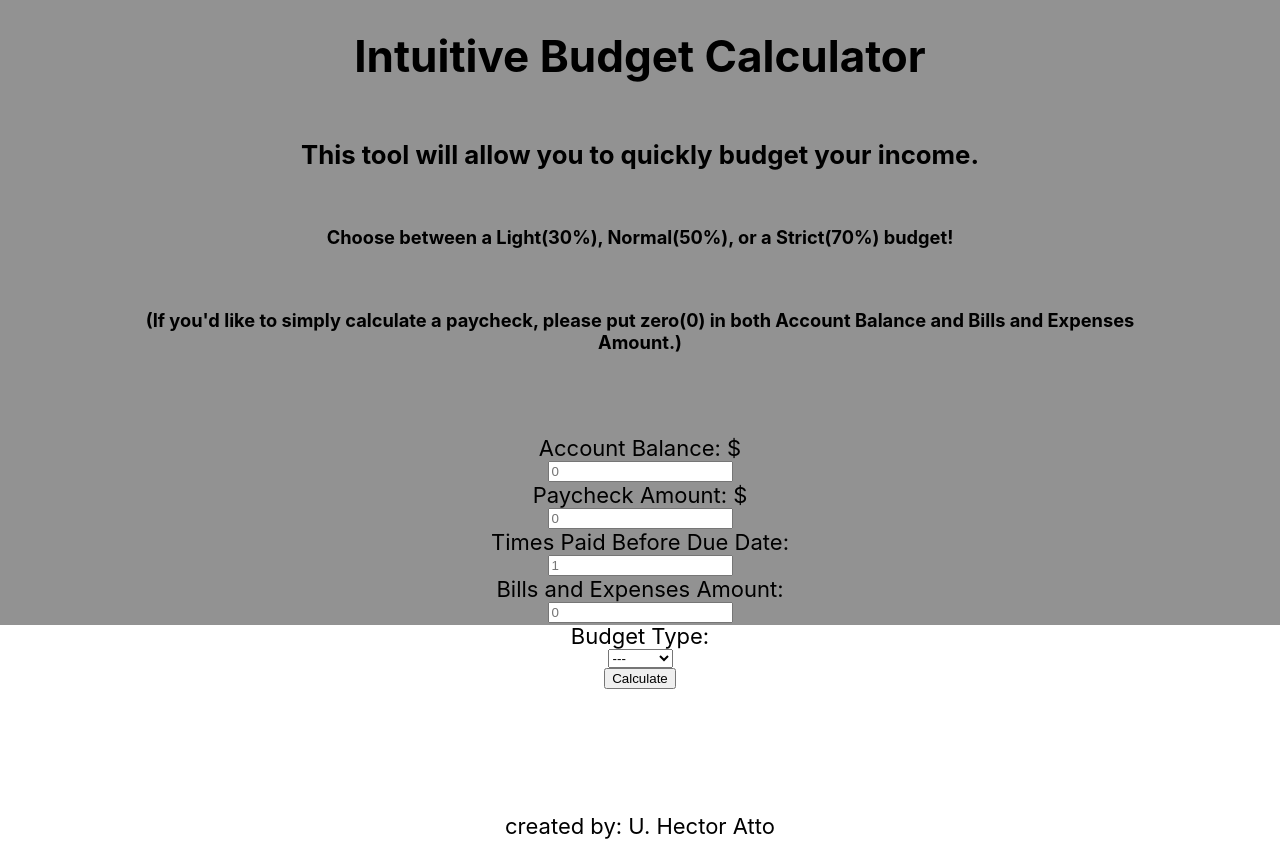
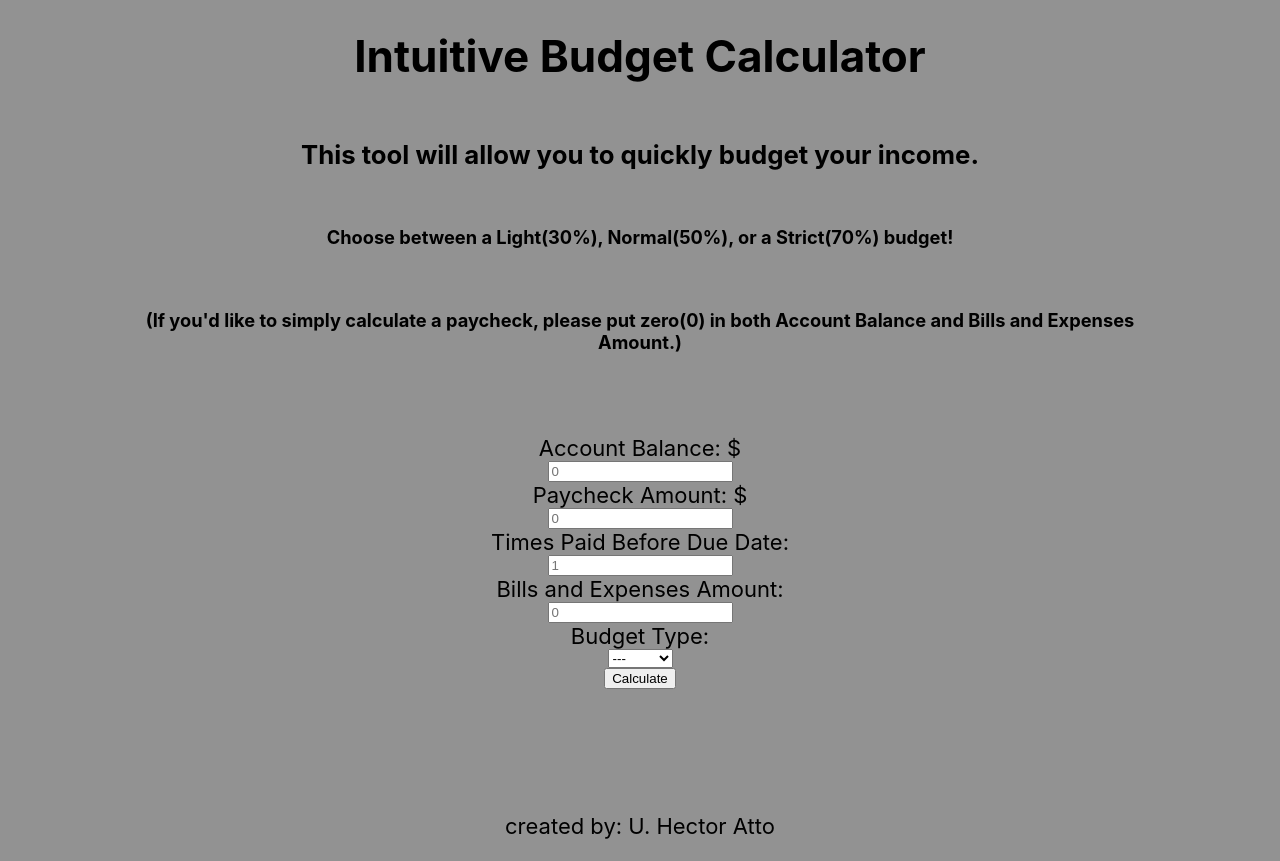
Before and after one commit to hector8th/budget, a React (Create React App) app: page / in a window 1280 px wide. Built offline with nearby package versions, Linux system fonts and the light colour scheme.

Commit message:
Update App.css

```diff
--- a/src/App.css
+++ b/src/App.css
@@ -1,5 +1,5 @@
 .App {
-  height: 625px;
+  height: 100%;
   width: 100%;
   text-align: center;
   font-size: calc(10px + 1.5vmin);
@@ -29,10 +29,9 @@
 .result {
   text-align: center;
   width: 200px;
-  color:rgb(131, 0, 131);
+  color:rgb(83, 0, 131);
   padding-bottom: 5%;
-  /* font-weight: bold; */
-  text-shadow: -1px -1px 0 #000000, 1px -1px 0 #000000, -1px 1px 0 #000000, 1px 1px 0 #000000;
+  font-weight: bold;
 }
 /* .content-window {
   background-color: rgb(161, 161, 161);
```
